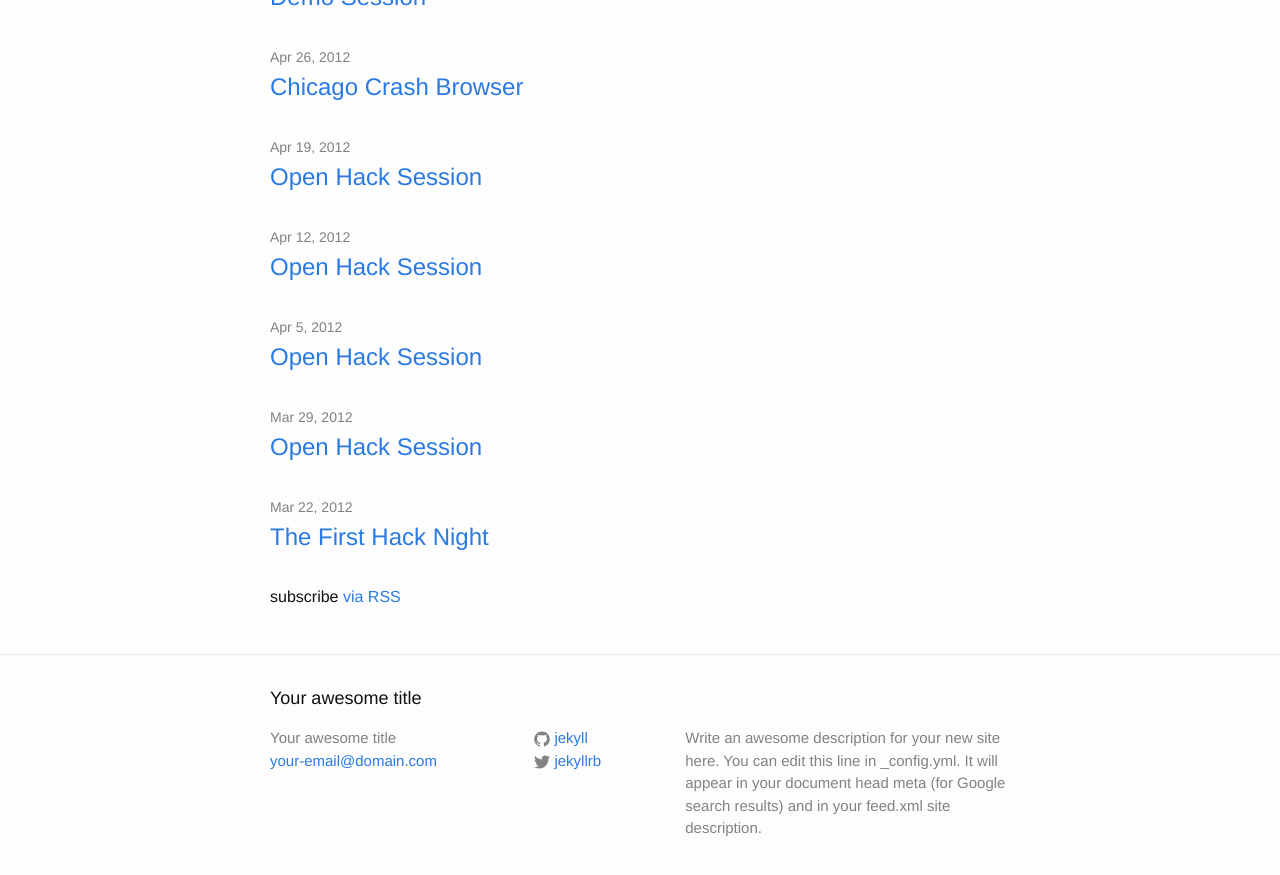
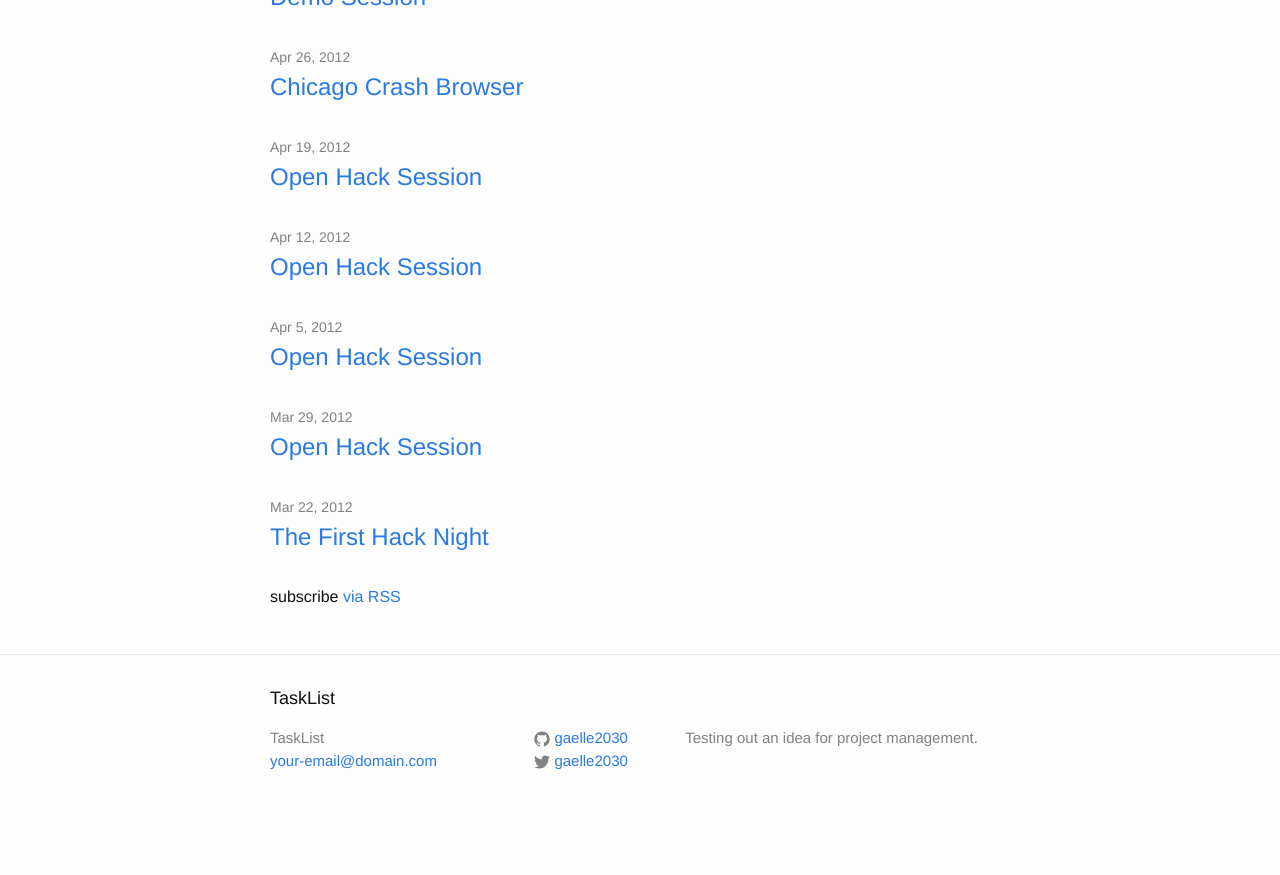
Before and after one commit to gaelle-sharma/gaelle-sharma.github.io, a Jekyll site: the page built from index.html, in a window 1280 px wide and 900 px high, scrolled down 22628 px. Shown: the top 875 px of the window. Built offline with Jekyll 4.4.1, drawn with Linux system fonts in a browser that asks for light colours; after the commit the page ends 23460 px from its top, so only the background shows below that; some of the changed text lies outside the part shown.

Commit message:
updating config

```diff
--- a/_config.yml
+++ b/_config.yml
@@ -6,16 +6,14 @@
 # 'jekyll serve'. If you change this file, please restart the server process.
 
 # Site settings
-title: Your awesome title
+title: TaskList
 email: your-email@domain.com
 description: > # this means to ignore newlines until "baseurl:"
-  Write an awesome description for your new site here. You can edit this
-  line in _config.yml. It will appear in your document head meta (for
-  Google search results) and in your feed.xml site description.
+  Testing out an idea for project management.
 baseurl: "" # the subpath of your site, e.g. /blog
-url: "http://yourdomain.com" # the base hostname & protocol for your site
-twitter_username: jekyllrb
-github_username:  jekyll
+url: "http://gaelle2030.github.io" # the base hostname & protocol for your site
+twitter_username: gaelle2030
+github_username:  gaelle2030
 
 # Build settings
 markdown: kramdown
```
